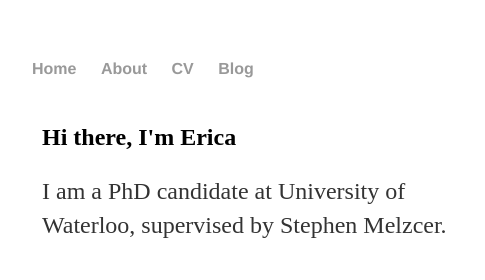
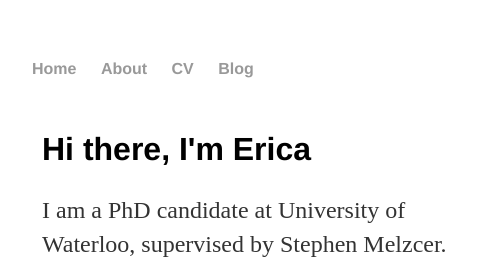
Before and after one commit to Erica-Liu/Erica-Liu.github.io, a plain HTML site: page index.html in a window 1280 px wide. Shown: the top 280 px of the page, 160-645 px from the left. Drawn offline with Linux system fonts and the light colour scheme.

Commit message:
Update main.css

```diff
--- a/css/main.css
+++ b/css/main.css
@@ -23,6 +23,10 @@ h1 {
     font-size: 3em;
     font-family:'Helvetica', 'Arial', 'Sans-Serif';
 }
+h2 {
+    font-size: 2em;
+    font-family:'Helvetica', 'Arial', 'Sans-Serif';
+}
 p {
     font-size: 1.5em;
     line-height: 1.4em;
```
